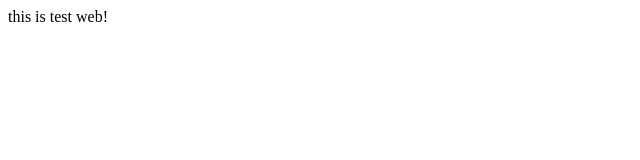
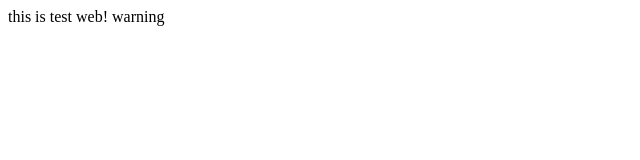
Before and after one commit to uioppo/uioppo, a plain HTML site: page index.html in a window 1280 px wide. Shown: the full height of the page, 0-640 px from the left. Drawn offline with Linux system fonts and the light colour scheme.

Commit message:
add warn

```diff
--- a/index.html
+++ b/index.html
@@ -1,3 +1,4 @@
 <html>
 this is test web!
+warning
 </html>
```
